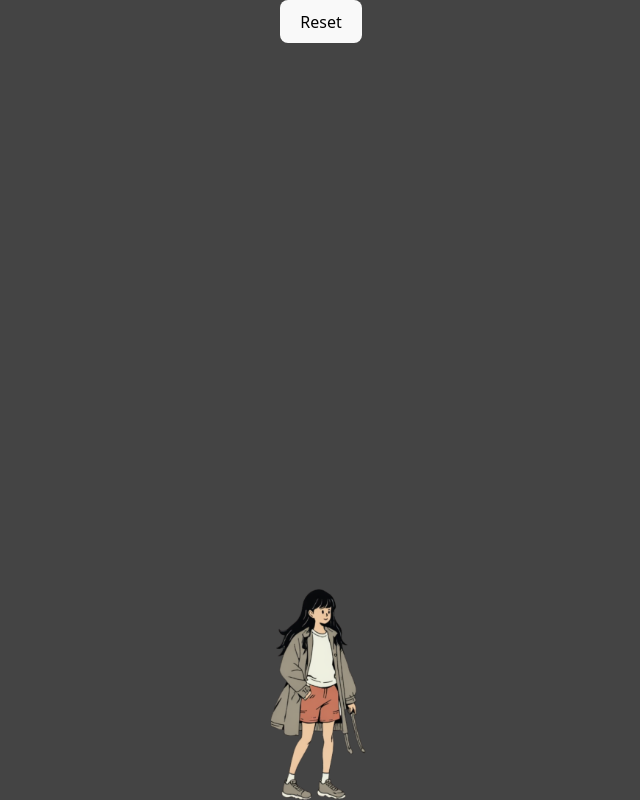
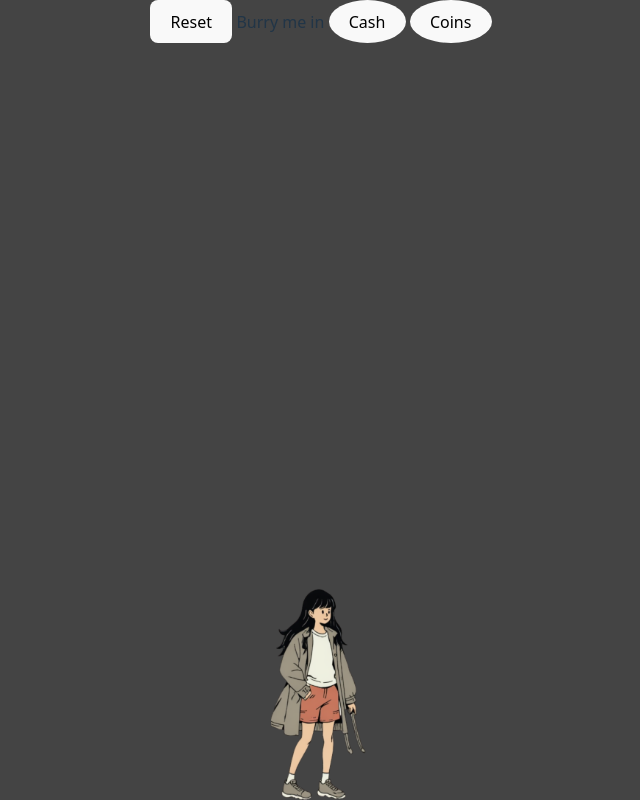
Before and after one commit to HongVoDev/Burry-me-in-money, a Svelte app in the folder Burry-me-in-money-web-app/: page / in a window 1280 px wide. Shown: the whole page, without its empty margins (319-959 px from the left). Built offline with nearby package versions, Linux system fonts and the light colour scheme.

Commit message:
Added cash png

```diff
--- a/Burry-me-in-money-web-app/src/App.svelte
+++ b/Burry-me-in-money-web-app/src/App.svelte
@@ -4,9 +4,9 @@
   let isRaining = false;
   let coins = [];
   let manPosition = { x: 0, y: 0 }; // Position of the man image
-  const coinSize = 25; // Adjust as needed
+  let coinSize = 25; // Adjust as needed
   const groundLevel = 0.8; // Percentage of screen height that represents the ground
-  const coinImageSrc = '../src/coin.png'; // Path to your coin image
+  let currencyImageSrc = '../src/coin.png'; // Path to your coin image
   let accumulatedCoins = 0; // Keep track of coins to batch creation
   const coinBatchSize = 5;    // Create coins in batches
   const initialStackHeight = 100; // Number of coins to initially stack on the ground
@@ -60,6 +60,16 @@
     }];
   }
 
+  function switchCurrency(currency) {
+    if (currency == 'cash')   {
+      currencyImageSrc = '../src/cash.png';
+      coinSize = 60;
+    }
+    else if (currency == 'coin')  {
+      currencyImageSrc = '../src/coin.png';
+      coinSize = 20;
+    }
+  }
 
   function reset() {
     coins = [];
@@ -133,6 +143,13 @@
 
 <main>
   <button on:click="{reset}">Reset</button>
+  <span>Burry me in</span>
+  <button on:click={() => switchCurrency('cash')}
+  style:border-radius=50%>Cash</button>
+  <button on:click={() => switchCurrency('coin')}
+  style:border-radius=50%;>Coins</button>
+
+
   <div class="money-container">
     <img
       src='../src/man.png'
@@ -143,7 +160,7 @@ style:bottom='0'
 style:zIndex='10'    />
     {#each coins as coin (coin.id)}
       <img
-        src='{coinImageSrc}'
+        src='{currencyImageSrc}'
         alt='Coin'
         style:position='absolute'
         style:left='{coin.x}px'
```
